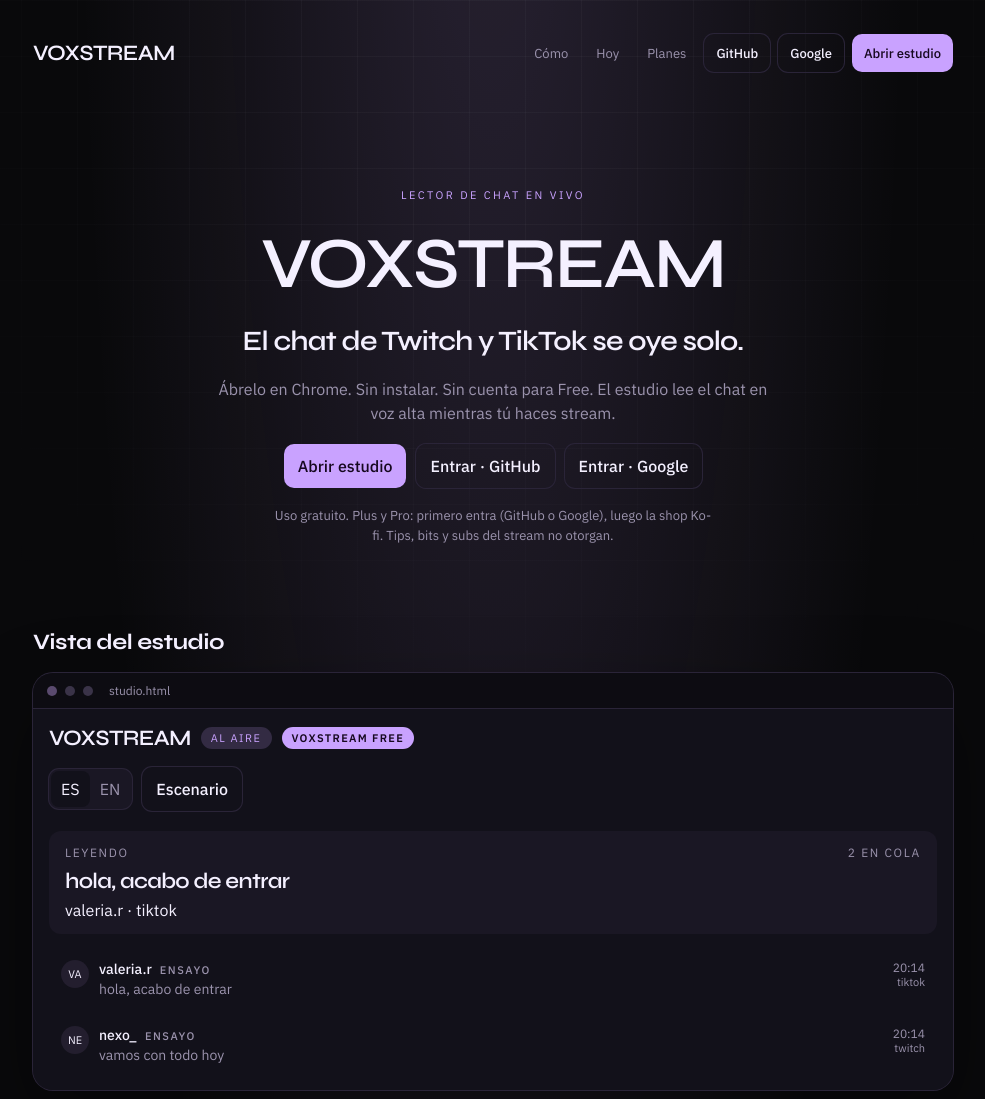
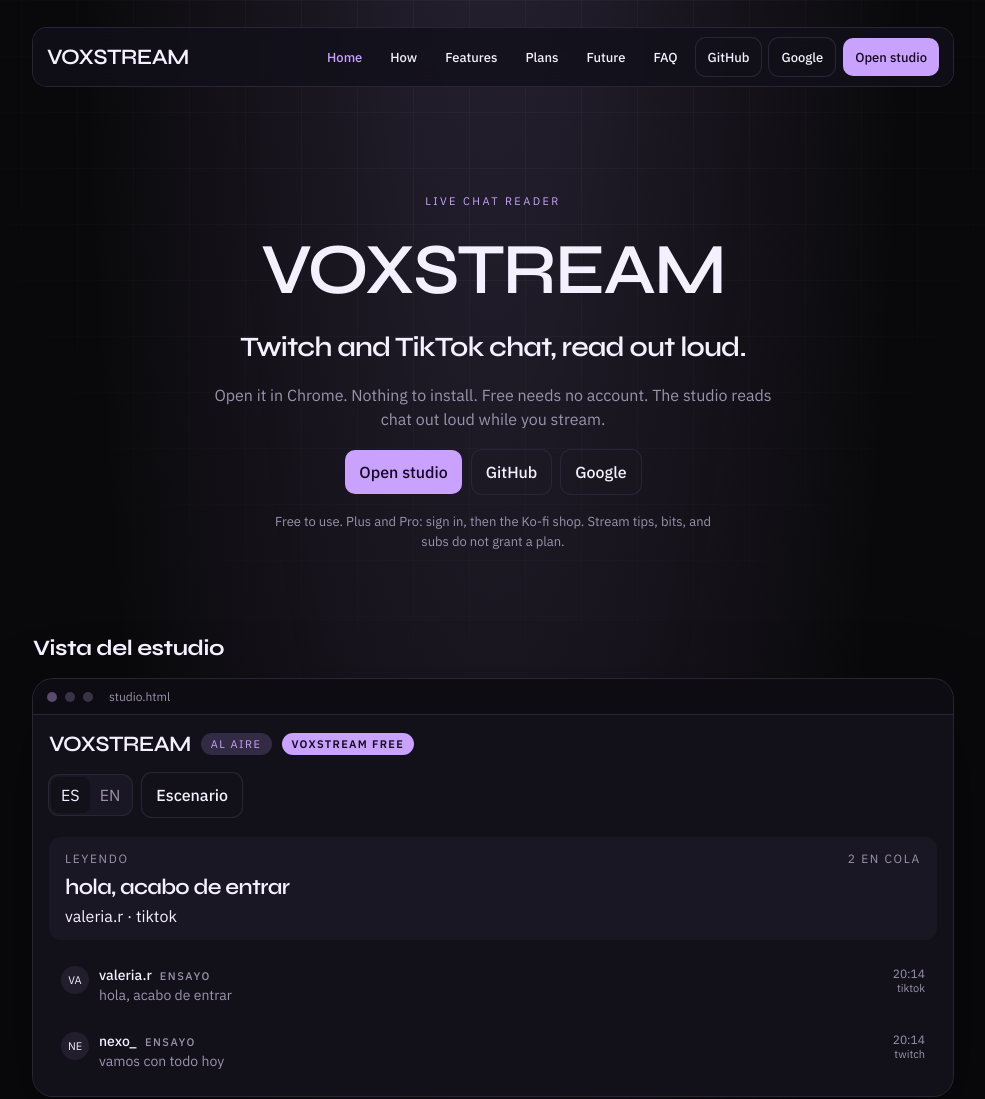
Before and after one commit to YuiCoder/VoxStream, a website: page index.html in a window 1280 px wide. Shown: the top 1099 px of the page, without its empty margins (147-1132 px from the left). Drawn offline with Linux system fonts and the light colour scheme; no server answers.

Commit message:
Site: shared EN nav, contrast, studio Home link

```diff
--- a/index.html
+++ b/index.html
@@ -1,49 +1,52 @@
 <!DOCTYPE html>
-<html lang="es">
+<html lang="en">
 <head>
   <meta charset="utf-8" />
   <meta name="viewport" content="width=device-width, initial-scale=1" />
-  <title>VoxStream — Lee el chat en voz alta</title>
+  <title>VoxStream — Twitch and TikTok chat, read out loud</title>
   <meta name="theme-color" content="#09090b" />
-  <meta name="description" content="Lector de chat en vivo para Twitch y TikTok. Gratis, en el navegador." />
-  <meta property="og:title" content="VoxStream — Lee el chat en voz alta" />
-  <meta property="og:description" content="Lector de chat en vivo para Twitch y TikTok. Gratis, en el navegador." />
+  <meta name="description" content="Live chat reader for Twitch and TikTok. Free in the browser." />
+  <meta property="og:title" content="VoxStream — Twitch and TikTok chat, read out loud" />
+  <meta property="og:description" content="Live chat reader for Twitch and TikTok. Free in the browser." />
   <meta property="og:url" content="https://yuicoder.github.io/VoxStream/" />
   <meta property="og:image" content="https://yuicoder.github.io/VoxStream/og.svg" />
   <meta property="og:type" content="website" />
   <meta name="twitter:card" content="summary_large_image" />
-  <meta name="twitter:title" content="VoxStream — Lee el chat en voz alta" />
-  <meta name="twitter:description" content="Lector de chat en vivo para Twitch y TikTok. Gratis, en el navegador." />
+  <meta name="twitter:title" content="VoxStream — Twitch and TikTok chat, read out loud" />
+  <meta name="twitter:description" content="Live chat reader for Twitch and TikTok. Free in the browser." />
   <meta name="twitter:image" content="https://yuicoder.github.io/VoxStream/og.svg" />
   <link rel="icon" href="favicon.svg" type="image/svg+xml" />
-  <link rel="stylesheet" href="styles.css?v=15" />
+  <link rel="stylesheet" href="styles.css?v=16" />
   <link href="https://fonts.googleapis.com/css2?family=IBM+Plex+Sans:wght@400;500;600&amp;family=Syne:wght@600;700;800&amp;display=swap" rel="stylesheet" />
 </head>
 <body class="landing">
   <div class="land">
-    <nav class="land-nav" aria-label="Principal">
+    <nav class="site-nav" aria-label="Site">
       <a class="word" href="index.html">VOX<span>·</span>STREAM</a>
-      <div class="land-nav-links">
-        <a href="#como">Cómo</a>
-        <a href="#hoy">Hoy</a>
-        <a href="#precios">Planes</a>
+      <div class="site-nav-links">
+        <a href="index.html" class="on">Home</a>
+        <a href="#como">How</a>
+        <a href="#hoy">Features</a>
+        <a href="#precios">Plans</a>
+        <a href="#viene">Future</a>
+        <a href="FAQ.md">FAQ</a>
         <a class="btn outline" href="https://voxstream-production.up.railway.app/v1/auth/github">GitHub</a>
         <a class="btn outline" href="https://voxstream-production.up.railway.app/v1/auth/google">Google</a>
-        <a class="btn" href="studio.html">Abrir estudio</a>
+        <a class="btn" href="studio.html">Open studio</a>
       </div>
     </nav>
 
     <section class="hero">
-      <p class="hero-kicker">Lector de chat en vivo</p>
+      <p class="hero-kicker">Live chat reader</p>
       <div class="word">VOX<span>·</span>STREAM</div>
-      <h1>El chat de Twitch y TikTok se oye solo.</h1>
-      <p class="hero-lead">Ábrelo en Chrome. Sin instalar. Sin cuenta para Free. El estudio lee el chat en voz alta mientras tú haces stream.</p>
+      <h1>Twitch and TikTok chat, read out loud.</h1>
+      <p class="hero-lead">Open it in Chrome. Nothing to install. Free needs no account. The studio reads chat out loud while you stream.</p>
       <div class="hero-actions">
-        <a class="btn" href="studio.html">Abrir estudio</a>
-        <a class="btn outline" href="https://voxstream-production.up.railway.app/v1/auth/github">Entrar · GitHub</a>
-        <a class="btn outline" href="https://voxstream-production.up.railway.app/v1/auth/google">Entrar · Google</a>
+        <a class="btn" href="studio.html">Open studio</a>
+        <a class="btn outline" href="https://voxstream-production.up.railway.app/v1/auth/github">GitHub</a>
+        <a class="btn outline" href="https://voxstream-production.up.railway.app/v1/auth/google">Google</a>
       </div>
-      <p class="fine">Uso gratuito. Plus y Pro: primero entra (GitHub o Google), luego la shop Ko-fi. Tips, bits y subs del stream no otorgan.</p>
+      <p class="fine">Free to use. Plus and Pro: sign in, then the Ko-fi shop. Stream tips, bits, and subs do not grant a plan.</p>
     </section>
 
     <section class="sec vista" aria-label="Vista del estudio">
@@ -180,7 +183,7 @@
       </ul>
     </section>
 
-    <section class="sec">
+    <section class="sec" id="viene">
       <h2>Qué viene</h2>
       <p class="soon-kicker">EN EL ESTUDIO DESPUÉS</p>
       <ul class="list">
@@ -206,7 +209,7 @@
             <li>Voz del navegador</li>
             <li>Filtros, cola, bits</li>
           </ul>
-          <a class="btn outline" href="studio.html" style="margin-top:14px">Abrir estudio</a>
+          <a class="btn outline" href="studio.html" style="margin-top:14px">Open studio</a>
         </article>
         <article class="tier">
           <h3>Plus</h3>
@@ -243,7 +246,7 @@
 
     <footer class="foot">
       <span>YuiCoder</span>
-      <a href="studio.html">Abrir estudio</a>
+      <a href="studio.html">Open studio</a>
       <a href="https://voxstream-production.up.railway.app/v1/auth/github">Entrar</a>
       <a href="https://github.com/YuiCoder/VoxStream">github.com/YuiCoder/VoxStream</a>
       <a href="https://ko-fi.com/bloodybytes/shop">Shop Ko-fi</a>
@@ -255,8 +258,8 @@
       <h3 id="buy-title">Antes de Ko-fi</h3>
       <p id="buy-body">Entra con GitHub o Google. Luego te mandamos a la shop. Compra el producto VoxStream con el mismo email para que el plan se active.</p>
       <div class="hero-actions" style="justify-content:flex-start;margin-bottom:12px">
-        <a class="btn" id="buy-github" href="https://voxstream-production.up.railway.app/v1/auth/github">Entrar · GitHub</a>
-        <a class="btn outline" id="buy-google" href="https://voxstream-production.up.railway.app/v1/auth/google">Entrar · Google</a>
+        <a class="btn" id="buy-github" href="https://voxstream-production.up.railway.app/v1/auth/github">GitHub</a>
+        <a class="btn outline" id="buy-google" href="https://voxstream-production.up.railway.app/v1/auth/google">Google</a>
       </div>
       <button class="btn ghost" id="buy-close" type="button">Cerrar</button>
     </div>
--- a/styles.css
+++ b/styles.css
@@ -246,7 +246,7 @@ body.landing::before {
 }
 .landing .land { position:relative; z-index:1; max-width:960px; padding:28px 20px 88px; gap:72px; }
 
-.land-nav {
+.site-nav, .land-nav {
   display:flex;
   align-items:center;
   justify-content:space-between;
@@ -254,21 +254,22 @@ body.landing::before {
   flex-wrap:wrap;
   padding:6px 0 8px;
 }
-.land-nav .word { font-size:22px; text-decoration:none; color:inherit; }
-.land-nav-links {
+.site-nav .word, .land-nav .word { font-size:22px; text-decoration:none; color:inherit; }
+.site-nav-links, .land-nav-links {
   display:flex;
   align-items:center;
   gap:8px;
   flex-wrap:wrap;
 }
-.land-nav-links > a:not(.btn) {
-  color:var(--muted);
+.site-nav-links > a:not(.btn), .land-nav-links > a:not(.btn) {
+  color:var(--fg);
   text-decoration:none;
   font-size:13px;
   padding:8px 10px;
 }
-.land-nav-links > a:not(.btn):hover { color:var(--fg); }
-.land-nav .btn { height:38px; padding:0 12px; font-size:13px; }
+.site-nav-links > a:not(.btn):hover, .land-nav-links > a:not(.btn):hover { color:var(--accent); }
+.site-nav-links > a.on { color:var(--accent); }
+.site-nav .btn, .land-nav .btn { height:38px; padding:0 12px; font-size:13px; }
 
 .land .hero { gap:18px; padding:36px 0 12px; }
 .land .hero .word { font-size:clamp(44px, 10vw, 72px); }
@@ -335,5 +336,15 @@ body.landing::before {
 
 @media (max-width:720px) {
   .features { grid-template-columns:1fr; }
-  .land-nav-links .btn.outline { display:none; }
 }
+
+.site-nav {
+  position:sticky; top:12px; z-index:5;
+  padding:10px 14px;
+  border-radius:14px;
+  background:rgb(18 17 26 / .82);
+  backdrop-filter:blur(12px);
+  box-shadow:var(--border);
+}
+.site-nav-links > a:not(.btn) { font-weight:500; }
+.site-lang { margin-left:auto; }
```
Also changed, not shown: SITE.md (+1 -1 lines), studio.html (+2 -1 lines).
